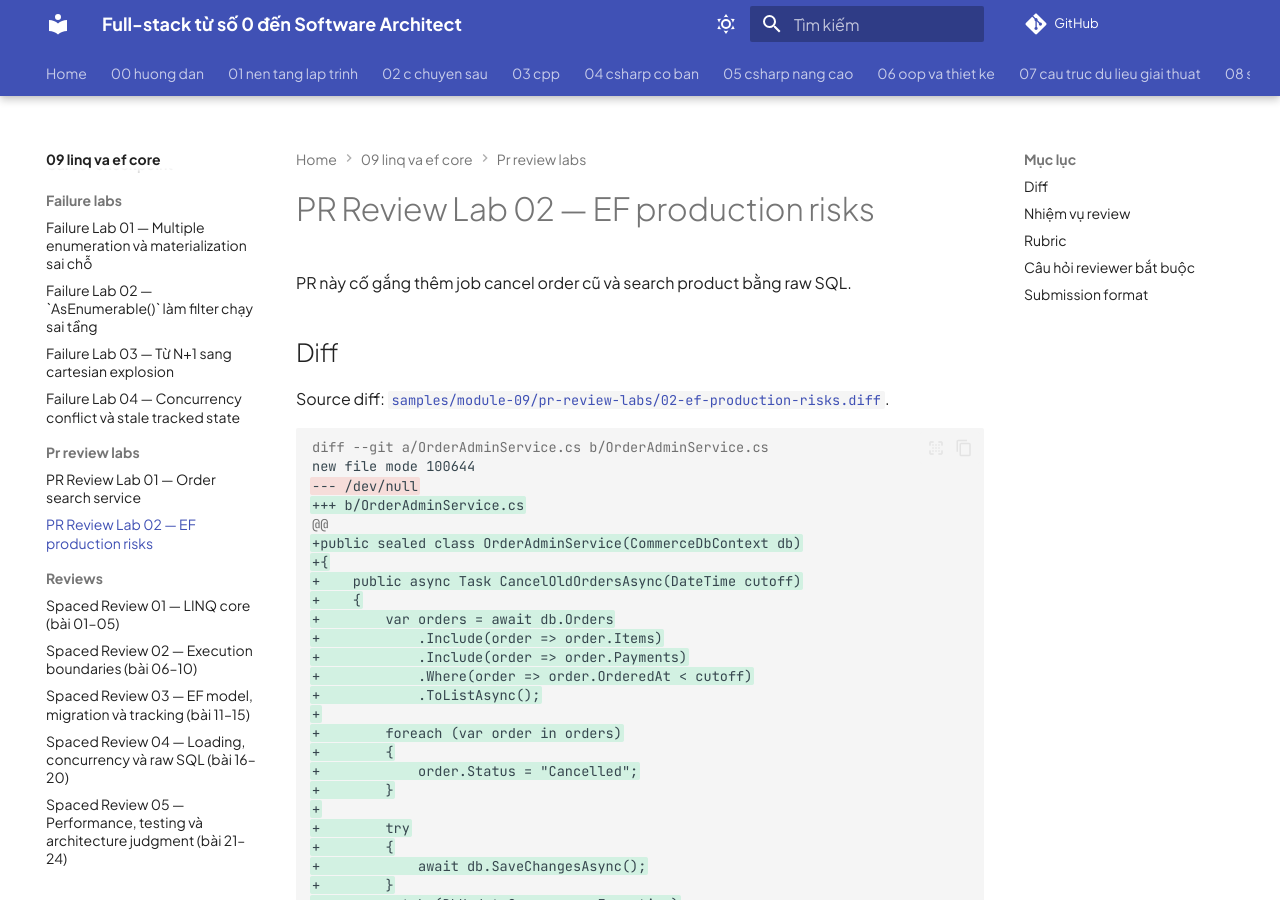
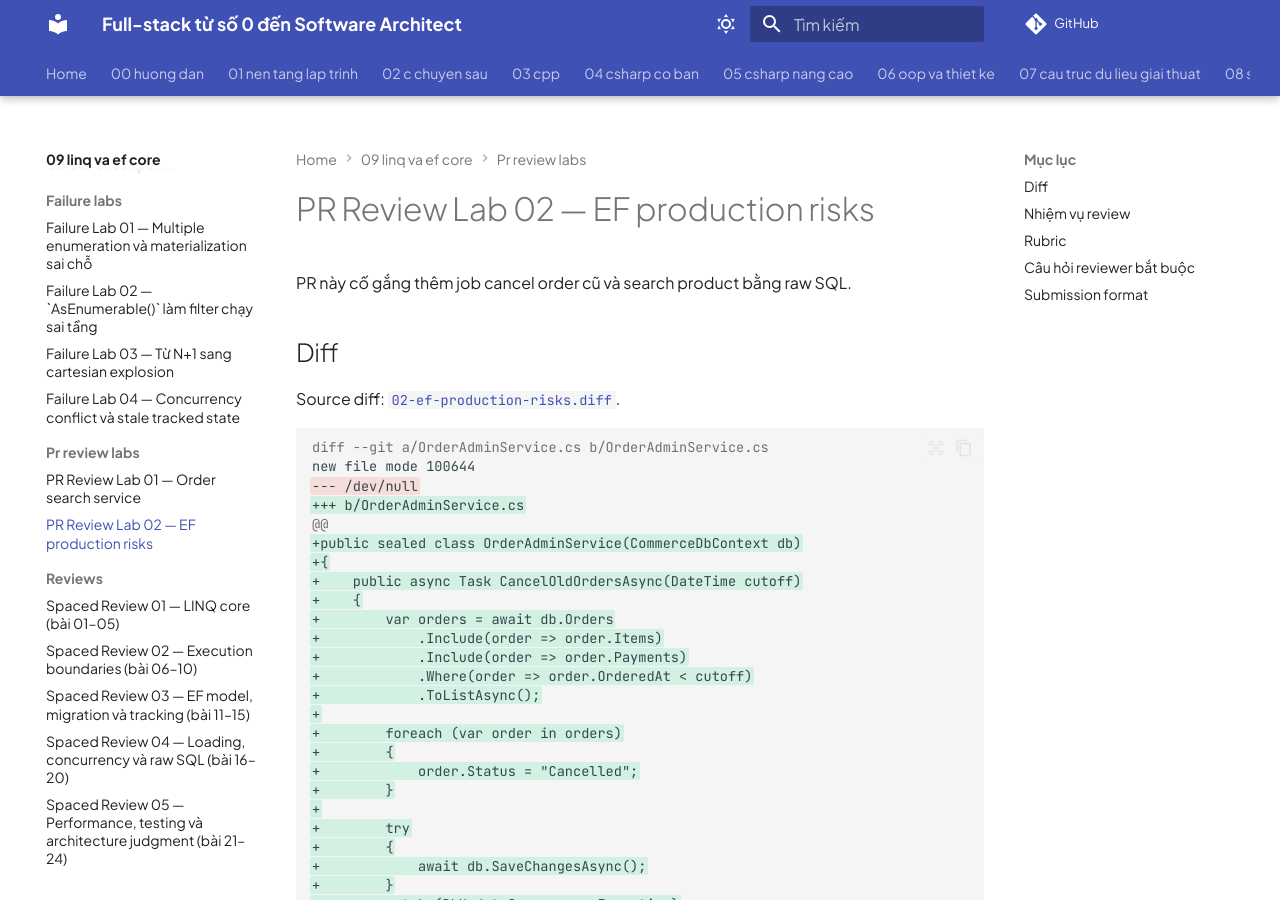
Before and after one commit to Xuanthanh-dzz/full-stack, an MkDocs documentation site: the page built from fullstack-roadmap/09-linq-va-ef-core/pr-review-labs/02-review-ef-production-risks.md, in a window 1280 px wide and 900 px high. Built offline with MkDocs 1.6.1 and Material for MkDocs 9.7.7, drawn with Linux system fonts in a browser that asks for light colours; comment, search, counter and statistics services are not loaded.

Commit message:
docs(module-09): fix published diff link in 02-review-ef-production-risks.md

```diff
--- a/fullstack-roadmap/09-linq-va-ef-core/pr-review-labs/02-review-ef-production-risks.md
+++ b/fullstack-roadmap/09-linq-va-ef-core/pr-review-labs/02-review-ef-production-risks.md
@@ -4,7 +4,7 @@ PR này cố gắng thêm job cancel order cũ và search product bằng raw SQL
 
 ## Diff
 
-Source diff: [`samples/module-09/pr-review-labs/02-ef-production-risks.diff`](../../../samples/module-09/pr-review-labs/02-ef-production-risks.diff).
+Source diff: [`02-ef-production-risks.diff`](./diffs/02-ef-production-risks.diff).
 
 ~~~diff
 diff --git a/OrderAdminService.cs b/OrderAdminService.cs
```
